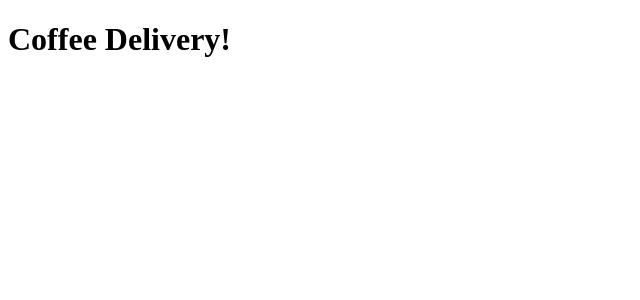
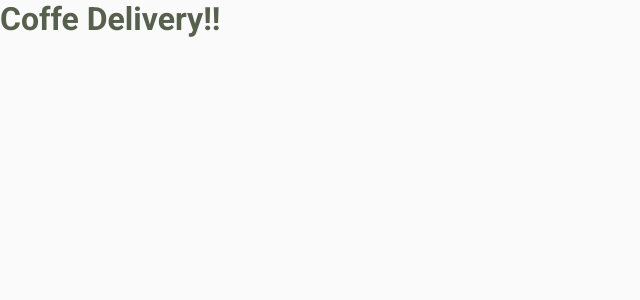
Before and after one commit to RenanArantes/coffee-delivery, a React (Vite) app: page / in a window 1280 px wide. Shown: the top 300 px of the page, without its empty margins (0-640 px from the left). Built offline with nearby package versions, Linux system fonts and the light colour scheme.

Commit message:
GlobalStyles DefaultTheme DefaultThemeTypes Fonts

```diff
--- a/index.html
+++ b/index.html
@@ -2,8 +2,12 @@
 <html lang="en">
   <head>
     <meta charset="UTF-8" />
+    <link rel="preconnect" href="https://fonts.googleapis.com" />
+    <link rel="preconnect" href="https://fonts.gstatic.com" crossorigin />
     <link rel="icon" type="image/svg+xml" href="/icon.svg" />
     <meta name="viewport" content="width=device-width, initial-scale=1.0" />
+    <link href="https://fonts.googleapis.com/css2?family=Baloo+2:wght@700;800&family=Roboto:wght@400;700&display=swap" rel="stylesheet">
+
     <title>Coffee Delivery</title>
   </head>
   <body>
--- a/package.json
+++ b/package.json
@@ -10,12 +10,14 @@
   },
   "dependencies": {
     "react": "^18.2.0",
-    "react-dom": "^18.2.0"
+    "react-dom": "^18.2.0",
+    "styled-components": "^5.3.5"
   },
   "devDependencies": {
     "@rocketseat/eslint-config": "^1.1.3",
     "@types/react": "^18.0.17",
     "@types/react-dom": "^18.0.6",
+    "@types/styled-components": "^5.1.26",
     "@vitejs/plugin-react": "^2.1.0",
     "eslint": "^8.23.1",
     "typescript": "^4.6.4",
--- a/src/App.tsx
+++ b/src/App.tsx
@@ -1,5 +1,14 @@
+import { ThemeProvider } from 'styled-components'
+import { GlobalStyle } from './styles/global'
+import { defaultTheme } from './styles/themes/default'
+
 function App() {
-  return <h1>Coffee Delivery!</h1>
+  return (
+    <ThemeProvider theme={defaultTheme}>
+      <h1>Coffe Delivery!!</h1>
+      <GlobalStyle />
+    </ThemeProvider>
+  )
 }
 
 export default App
--- /dev/null
+++ b/src/styles/global.ts
@@ -0,0 +1,20 @@
+import { createGlobalStyle } from 'styled-components'
+
+export const GlobalStyle = createGlobalStyle`
+  * {
+    margin: 0;
+    padding: 0;
+    box-sizing: border-box;
+  }
+
+  body {
+    background: ${(props) => props.theme.background};
+    color: ${(props) => props.theme['base-text']}
+  }
+
+  body, input, button {
+    font-family: 'Roboto', sans-serif;
+    font-weight: 400;
+    font-size: 1rem;
+  }
+`
--- /dev/null
+++ b/src/styles/themes/default.ts
@@ -0,0 +1,23 @@
+export const defaultTheme = {
+  // products
+  'yellow-dark': '#C47F17',
+  yellow: '#DBAC2C',
+  'yellow-light': '#F1E9C9',
+
+  'purple-dark': '#4B2995',
+  purple: '#8047F8',
+  'purple-light': '#EBE5F9',
+
+  // base
+  'base-title': '#272221',
+  'base-subtitle': '#403937',
+  'base-text': '#575F4D',
+  'base-label': '#8D8686',
+  'base-hover': '#D7D5D5',
+  'base-button': '#E6E5E5',
+  'base-input': '#EDEDED',
+  'base-card': '#F3F2F2',
+  background: '#FAFAFA',
+
+  white: '#FFF',
+}
```
Also changed, not shown: src/@types/styles.d.ts (added, +8 -0 lines), 1 other file (tests, documents, lock files or other folders).
